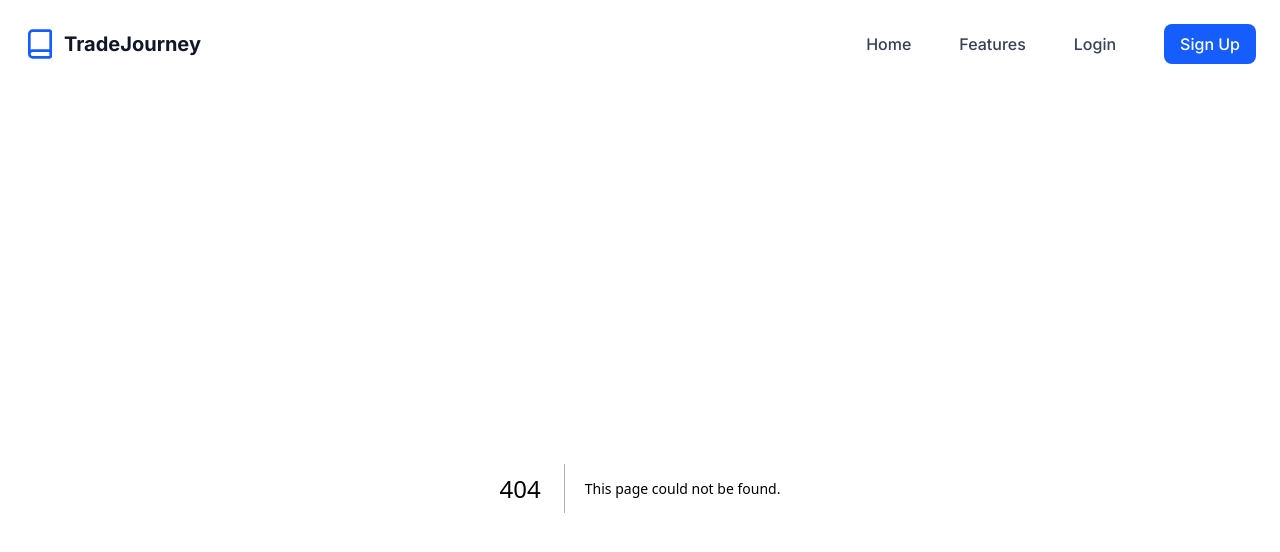
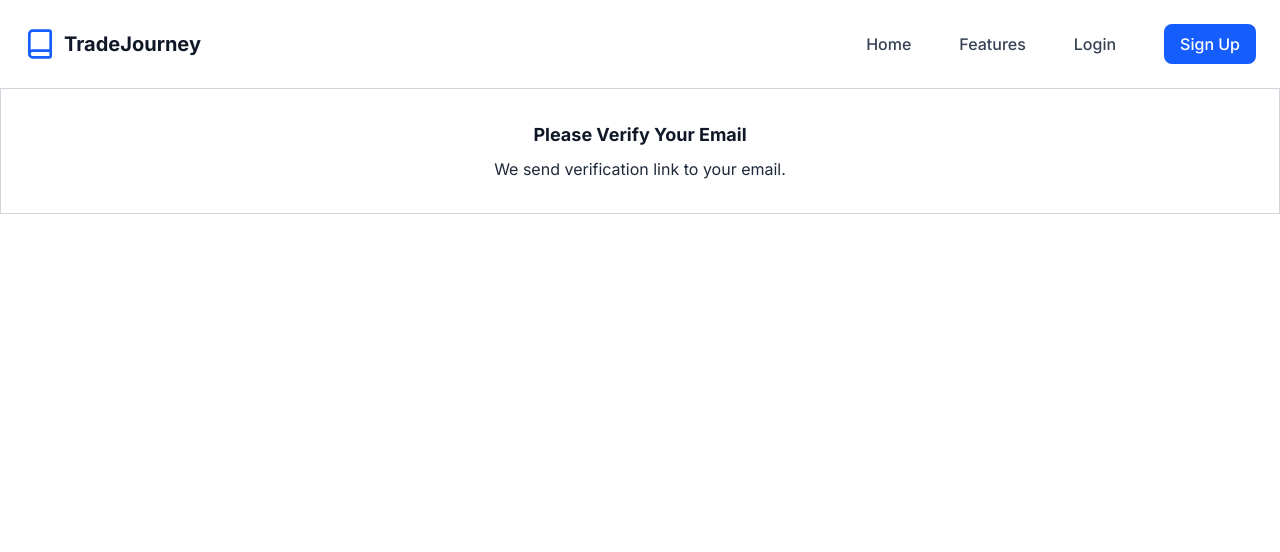
Before and after one commit to kaya70875/tradejournal, a Next.js app: page /confirm in a window 1280 px wide. Before the commit this address had no page. Shown: the top 552 px of the page. Built offline with nearby package versions, Linux system fonts and the light colour scheme.

Commit message:
remove auth pages into (auth folder) structure

```diff
--- /dev/null
+++ b/src/app/(auth)/confirm/page.tsx
@@ -0,0 +1,11 @@
+import Link from 'next/link'
+import React from 'react'
+
+export default function page() {
+    return (
+        <div className='flex flex-col gap-2 items-center justify-center w-full p-8 border border-gray-300'>
+            <h2 className='text-lg font-bold text-gray-900'>Please Verify Your Email</h2>
+            <p className='text-gray-800'>We send verification link to your email.</p>
+        </div>
+    )
+}
```
Also changed, not shown: src/app/(auth)/login/page.tsx (renamed from src/app/login/page.tsx), src/app/(auth)/signup/page.tsx (renamed from src/app/signup/page.tsx).
